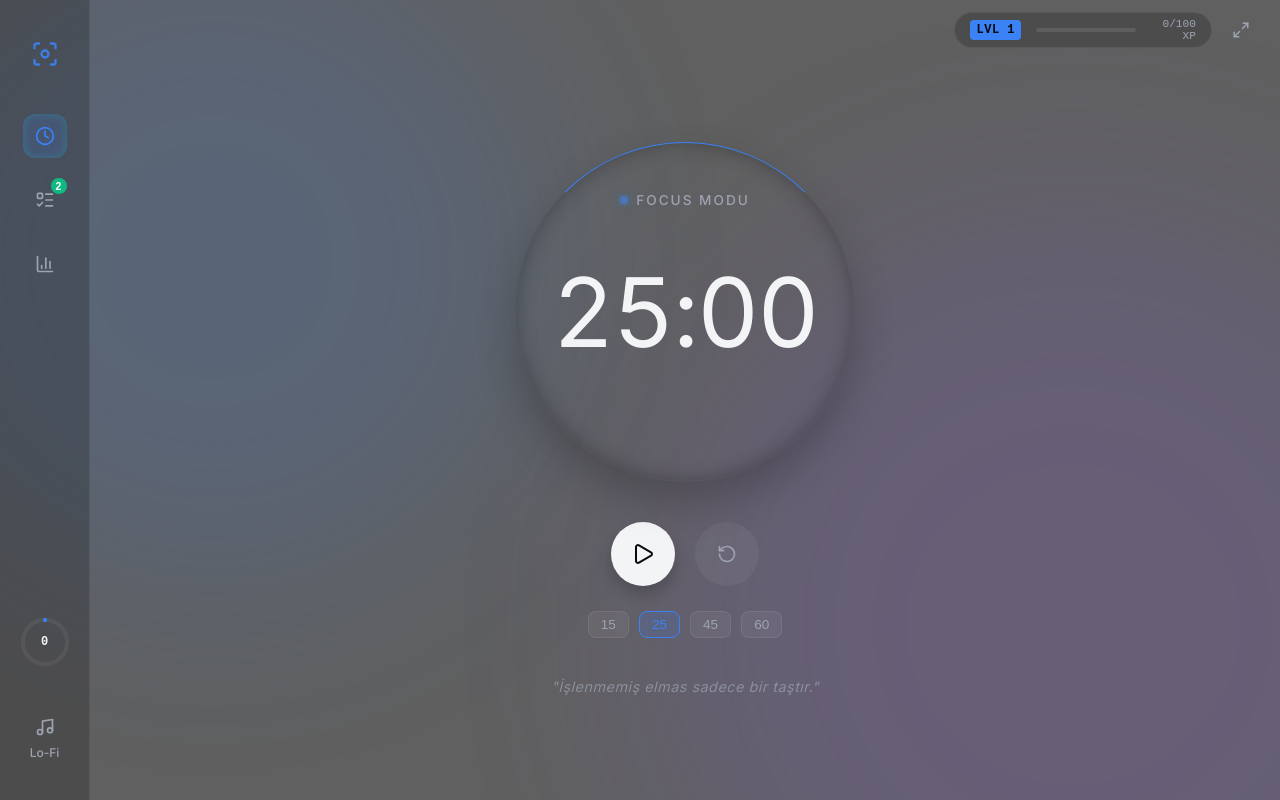
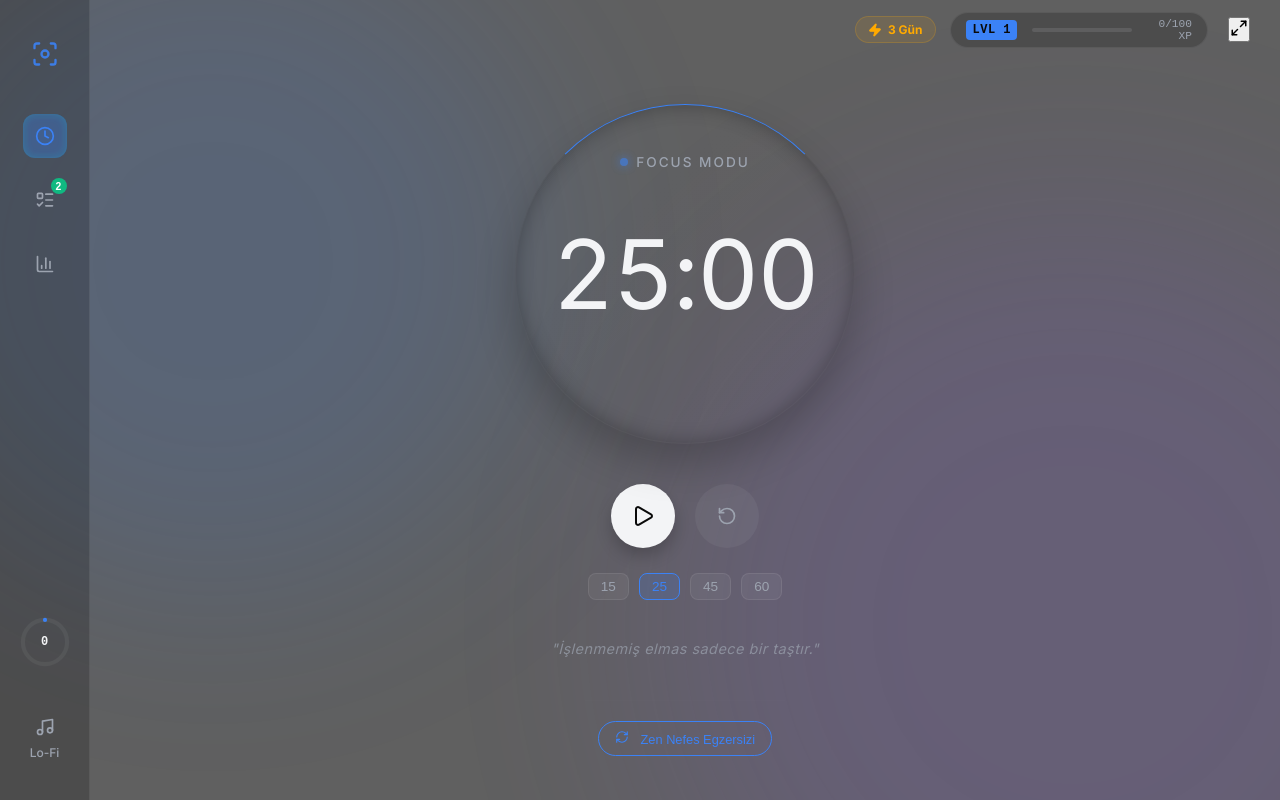
Before and after one commit to unitybtw/focus-zen, a React (Vite) app: page / in a window 1280 px wide. Built offline with nearby package versions, Linux system fonts and the light colour scheme.

Commit message:
feat: Add Zen Breathing, Streak tracking, and advanced UI animations

```diff
--- a/src/App.jsx
+++ b/src/App.jsx
@@ -1,5 +1,5 @@
 import React, { useState, useEffect, useRef } from 'react';
-import { Play, Pause, RotateCcw, Check, Circle, ListTodo, BarChart3, Clock, Music, X, ChevronLeft, ChevronRight, Focus, Cloud, Wind, Maximize2, Minimize2 } from 'lucide-react';
+import { Play, Pause, RotateCcw, Check, Circle, ListTodo, BarChart3, Clock, Music, X, ChevronLeft, ChevronRight, Focus, Cloud, Wind, Maximize2, Minimize2, RefreshCw, Zap } from 'lucide-react';
 import { Howl } from 'howler';
 import './index.css';
 
@@ -46,6 +46,21 @@ function App() {
 
   // Immersive Mode
   const [isImmersive, setIsImmersive] = useState(false);
+
+  // Zen Breathing Feature
+  const [breathingActive, setBreathingActive] = useState(false);
+  const [breathPhase, setBreathPhase] = useState('Nefes Al'); // Inhale, Hold, Exhale
+
+  useEffect(() => {
+    let breathInterval;
+    if (breathingActive) {
+      setBreathPhase('Nefes Al');
+      breathInterval = setInterval(() => {
+        setBreathPhase(prev => prev === 'Nefes Al' ? 'Nefes Ver' : 'Nefes Al');
+      }, 4000);
+    }
+    return () => clearInterval(breathInterval);
+  }, [breathingActive]);
 
   // Background Noise State (White Noise Synth)
   const [noisePlaying, setNoisePlaying] = useState(false);
@@ -418,6 +433,12 @@ function App() {
           {/* Header */}
           <header className="header no-drag">
             <div className="header-spacers"></div>
+
+            <div className="streak-badge" title="Günlük Odak Serisi">
+              <Zap size={14} fill="currentColor" />
+              <span>3 Gün</span>
+            </div>
+
             <div className="user-profile">
               <div className="level-badge">LVL {level}</div>
               <div className="xp-bar-container">
@@ -468,6 +489,23 @@ function App() {
                    <p>"{currentQuote}"</p>
                 </div>
 
+                <div className="divider" style={{margin: '20px 0', width: '200px', opacity: 0.1}}></div>
+
+                {/* Zen Breathing Widget */}
+                {!breathingActive ? (
+                  <button className="zen-btn fade-in" onClick={() => setBreathingActive(true)}>
+                    <RefreshCw size={14} style={{marginRight: '8px'}} /> Zen Nefes Egzersizi
+                  </button>
+                ) : (
+                  <div className="breath-container slide-up">
+                    <div className="breath-status">{breathPhase}</div>
+                    <div className="breath-circle-outer">
+                      <div className={`breath-circle ${breathPhase === 'Nefes Al' ? 'inhale' : 'exhale'}`}></div>
+                    </div>
+                    <button className="nav-btn" onClick={() => setBreathingActive(false)}>Durdur</button>
+                  </div>
+                )}
+
                 {/* Pomodoro Session Tracker Feature */}
                 {totalPomodoros > 0 && (
                   <div className="session-dots-container fade-in">
@@ -493,8 +531,13 @@ function App() {
                   />
                 </div>
                 <div className="task-list">
-                  {tasks.map(task => (
-                    <div key={task.id} className={`task-card ${task.completed ? 'completed' : ''}`} onClick={() => toggleTask(task.id)}>
+                  {tasks.map((task, index) => (
+                    <div
+                      key={task.id}
+                      className={`task-card ${task.completed ? 'completed' : ''}`}
+                      onClick={() => toggleTask(task.id)}
+                      style={{ animationDelay: `${index * 0.05}s` }}
+                    >
                       <button className="check-btn">
                          {task.completed ? <Check className="check-icon" size={18} /> : <Circle className="uncheck-icon" size={18} />}
                       </button>
--- a/src/index.css
+++ b/src/index.css
@@ -15,10 +15,13 @@
 
   --font-mono: 'SF Mono', 'Fira Code', monospace;
   --font-sans: 'Inter', system-ui, -apple-system, sans-serif;
+  -webkit-font-smoothing: antialiased;
+  -moz-osx-font-smoothing: grayscale;
 }
 
 * {
   margin: 0; padding: 0; box-sizing: border-box;
+  transition: background-color 0.3s ease, border-color 0.3s ease;
 }
 
 body {
@@ -137,10 +140,16 @@ body {
 .visualizer span { width: 3px; background: var(--text-muted); border-radius: 1px; transition: height 0.1s; }
 .visualizer.playing { opacity: 1; }
 .visualizer.playing span { background: var(--accent-cyan); animation: equalize 1s infinite alternate; }
-.visualizer.playing span:nth-child(1) { animation-delay: 0.1s; }
-.visualizer.playing span:nth-child(2) { animation-delay: 0.3s; }
-.visualizer.playing span:nth-child(3) { animation-delay: 0.2s; }
 .visualizer.playing span:nth-child(4) { animation-delay: 0.4s; }
+
+/* Micro-interaction for Nav Buttons */
+.nav-btn::after {
+  content: ''; position: absolute; width: 100%; height: 100%;
+  background: var(--accent-cyan); border-radius: inherit;
+  opacity: 0; transform: scale(0.5); transition: 0.3s; z-index: -1;
+}
+.nav-btn:hover::after { opacity: 0.1; transform: scale(1.1); }
+.nav-btn.active::after { opacity: 0.2; transform: scale(1); }
 
 @keyframes equalize { 0% { height: 2px; } 100% { height: 12px; } }
 
@@ -202,16 +211,42 @@ body {
 .xp-bar { height: 100%; background: var(--accent-cyan); transition: width 0.5s cubic-bezier(0.16, 1, 0.3, 1); box-shadow: 0 0 5px var(--accent-cyan); }
 .xp-text { font-family: var(--font-mono); font-size: 0.7rem; color: var(--text-muted); width: 45px; text-align: right; }
 
-.close-btn { background: transparent; border: none; color: var(--text-muted); cursor: pointer; display: flex; transition: color 0.2s; }
 .close-btn:hover { color: var(--accent-magenta); }
 
-.tab-render { flex: 1; padding: 20px 40px; display: flex; flex-direction: column; }
+.streak-badge {
+  display: flex; align-items: center; gap: 6px;
+  background: rgba(255, 170, 0, 0.1); color: #ffaa00;
+  padding: 5px 12px; border-radius: 20px; border: 1px solid rgba(255,170,0,0.2);
+  font-size: 0.75rem; font-weight: 700; margin-right: 15px;
+  animation: slideUp 0.6s cubic-bezier(0.16, 1, 0.3, 1) both;
+}
+
+.tab-render { flex: 1; padding: 20px 40px; display: flex; flex-direction: column; overflow: hidden; }
 
 /* 5. TAB ANIMATIONS */
-.fade-in { animation: fadeIn 0.4s ease forwards; }
-.slide-up { animation: slideUp 0.5s cubic-bezier(0.16, 1, 0.3, 1) forwards; }
+.fade-in { animation: fadeIn 0.5s cubic-bezier(0.16, 1, 0.3, 1) forwards; }
+.slide-up { animation: slideUp 0.6s cubic-bezier(0.16, 1, 0.3, 1) forwards; }
+
 @keyframes fadeIn { from { opacity: 0; } to { opacity: 1; } }
-@keyframes slideUp { from { opacity: 0; transform: translateY(20px); filter: blur(5px); } to { opacity: 1; transform: translateY(0); filter: blur(0); } }
+@keyframes slideUp { from { opacity: 0; transform: translateY(40px) scale(0.95); filter: blur(15px); } to { opacity: 1; transform: translateY(0) scale(1); filter: blur(0); } }
+
+/* Breathing Exercise Widget */
+.breath-container {
+  margin-top: 30px; display: flex; flex-direction: column; align-items: center; gap: 20px;
+  padding: 30px; border-radius: 20px; background: rgba(59, 130, 246, 0.03);
+  border: 1px solid var(--glass-border); width: 100%; max-width: 400px;
+}
+.breath-circle-outer { width: 150px; height: 150px; display: flex; align-items: center; justify-content: center; }
+.breath-circle {
+  width: 40px; height: 40px; border-radius: 50%;
+  background: var(--accent-cyan); box-shadow: 0 0 30px var(--accent-cyan-dim);
+  transition: all 4s ease-in-out;
+}
+.breath-circle.inhale { width: 140px; height: 140px; opacity: 0.8; }
+.breath-circle.exhale { width: 40px; height: 40px; opacity: 0.4; }
+.breath-status { font-size: 1rem; font-weight: 600; text-transform: uppercase; letter-spacing: 4px; color: var(--accent-cyan); height: 20px; }
+.zen-btn { background: transparent; border: 1px solid var(--accent-cyan); color: var(--accent-cyan); padding: 8px 16px; border-radius: 20px; font-size: 0.8rem; cursor: pointer; transition: 0.2s; }
+.zen-btn:hover { background: var(--accent-cyan-dim); }
 
 /* 6. TIMER TAB (The "Cockpit") */
 .timer-tab { display: flex; flex-direction: column; align-items: center; justify-content: center; flex: 1; }
@@ -306,12 +341,20 @@ body {
 .task-list::-webkit-scrollbar { width: 6px; }
 .task-list::-webkit-scrollbar-thumb { background: rgba(255,255,255,0.1); border-radius: 3px; }
 
+/* Staggered Task Entry */
 .task-card {
   display: flex; align-items: center; gap: 15px; padding: 16px 20px; background: rgba(255, 255, 255, 0.02);
   border: 1px solid transparent; border-radius: 12px; cursor: pointer; position: relative; overflow: hidden;
-  transition: all 0.2s cubic-bezier(0.16, 1, 0.3, 1);
+  transition: all 0.3s cubic-bezier(0.16, 1, 0.3, 1);
 }
-.task-card:hover { background: rgba(255, 255, 255, 0.05); border-color: var(--glass-border); transform: translateX(5px); }
+.task-card:hover { background: rgba(255, 255, 255, 0.05); border-color: var(--glass-border); transform: translateX(8px); box-shadow: -10px 0 30px rgba(59, 130, 246, 0.05); }
+
+.task-list { perspective: 1000px; }
+.task-card { animation: entrySlideIn 0.5s cubic-bezier(0.16, 1, 0.3, 1) both; }
+@keyframes entrySlideIn {
+  from { opacity: 0; transform: rotateX(-30deg) translateY(20px); }
+  to { opacity: 1; transform: rotateX(0) translateY(0); }
+}
 
 .check-btn { background: transparent; border: none; display: flex; color: var(--text-muted); cursor: pointer; transition: color 0.2s; }
 .task-card:hover .uncheck-icon { color: var(--text-primary); }
@@ -338,8 +381,12 @@ body {
 .stat-card {
   background: rgba(255, 255, 255, 0.03); border: 1px solid var(--glass-border); border-radius: 15px;
   padding: 30px 20px; display: flex; flex-direction: column; align-items: center; position: relative;
-  overflow: hidden;
+  overflow: hidden; transition: 0.3s cubic-bezier(0.16, 1, 0.3, 1);
+  animation: slideUp 0.6s cubic-bezier(0.16, 1, 0.3, 1) both;
 }
+.stat-card:nth-child(2) { animation-delay: 0.1s; }
+.stat-card:nth-child(3) { animation-delay: 0.2s; }
+.stat-card:hover { transform: translateY(-5px); background: rgba(59, 130, 246, 0.05); border-color: var(--accent-cyan-dim); }
 .stat-card h3 { font-size: 0.85rem; text-transform: uppercase; letter-spacing: 1px; color: var(--text-muted); margin-bottom: 15px; text-align: center;}
 .stat-value { font-size: 3rem; font-weight: 700; color: var(--text-primary); font-variant-numeric: tabular-nums;}
 .stat-value.highlight { color: var(--accent-cyan); text-shadow: 0 0 20px var(--accent-cyan-dim); }
```
